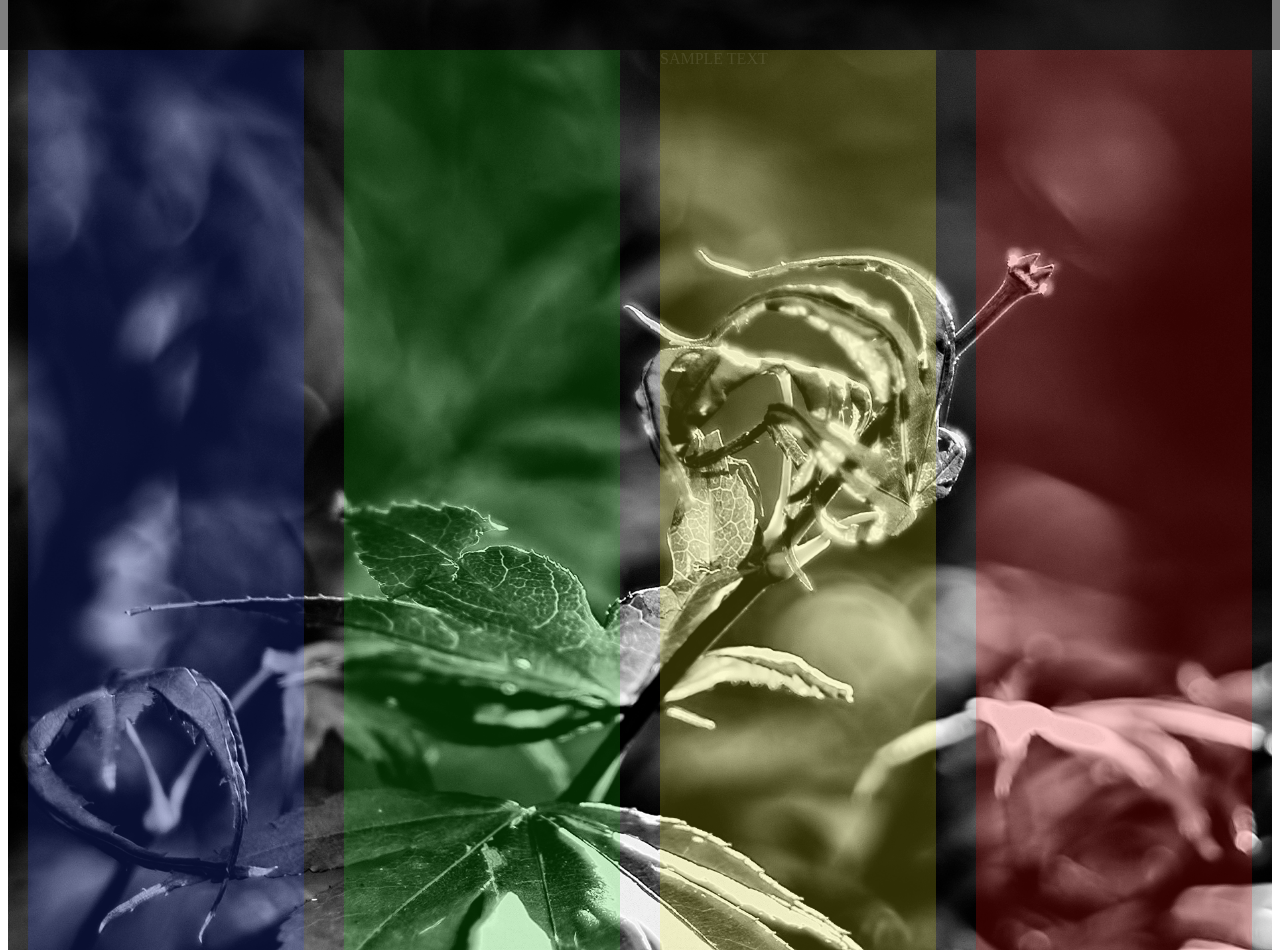
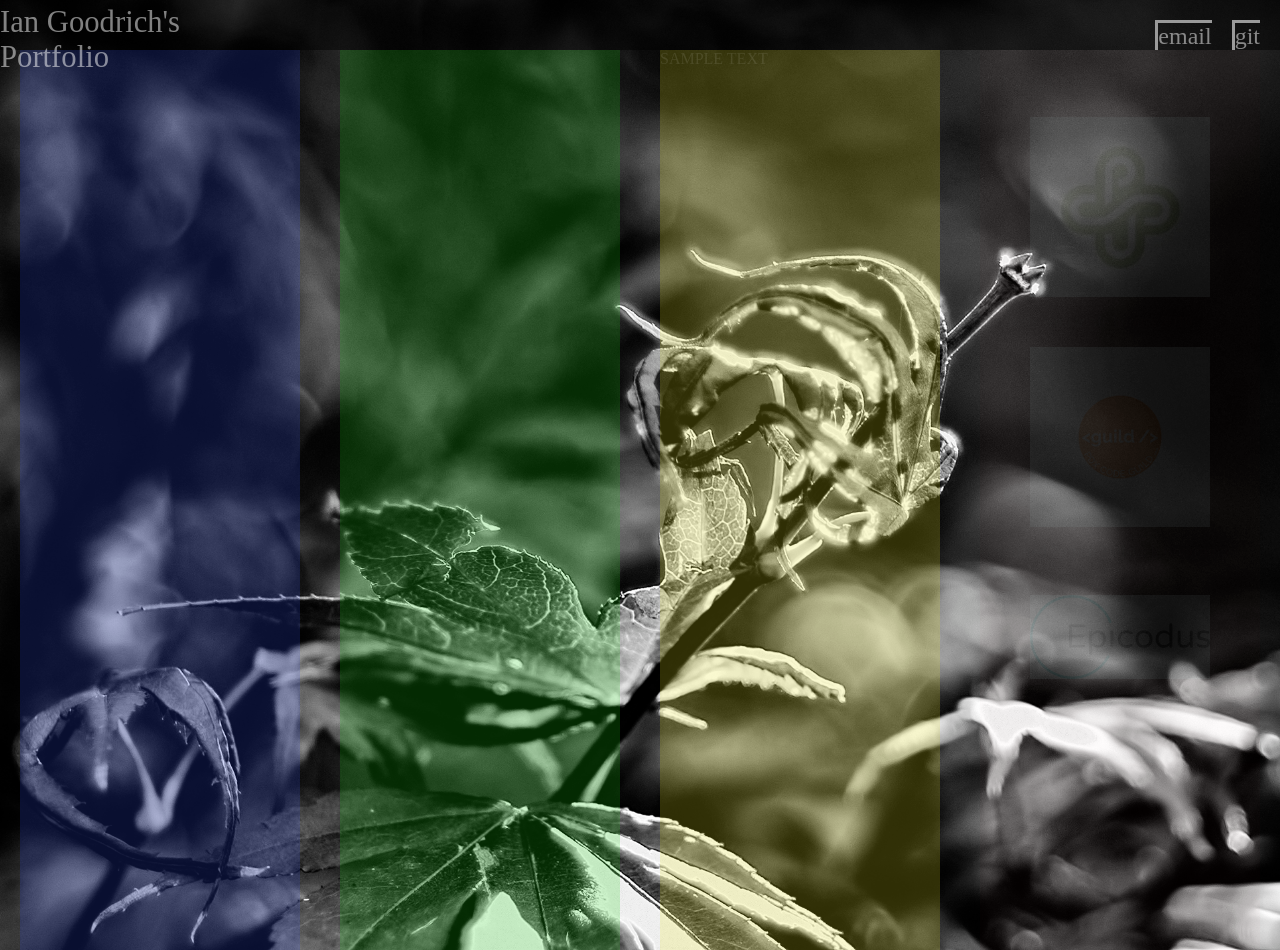
Before and after one commit to LeeMellon/goodrich_review_1, a plain HTML site: page index.html in a window 1280 px wide. Drawn offline with Linux system fonts and the light colour scheme.

Commit message:
education section and padding, rough text

```diff
--- a/css/styles.css
+++ b/css/styles.css
@@ -1,6 +1,5 @@
 body{
-  margin-top: 0;
-  margin-bottom: 0;
+margin: 0;
 }
 
 .head_container{
@@ -24,22 +23,51 @@ body{
 }
 
 #nav{
+    display: flex;
     top:0;
     position: fixed;
     width: 100%;
     height: 50px;
     background-color: rgba(0,0,0,.5);
     z-index: 99;
-}
-/* a {
-  background-color: powderblue;
-  transition: background-color .5s;
+    align-content:flex-end;
+    color: rgba(255, 255, 255, 0.5);
+    font-size: 23pt;
+    justify-content: flex-end;
+
 }
 
-a:hover {
-  background-color: gold;
+#title{
+  display: flex;
+  padding-top: 5px;
+  padding-right: 900px;
 }
- */
+
+#mail{
+  text-decoration: none;
+  font-size: 18pt;
+  color: rgba(255, 255, 255, 0.5);
+  border-style: inset;
+  border-bottom: none;
+  border-right: none;
+  display: flex;
+  align-self: flex-end;
+
+}
+
+#git{
+  text-decoration: none;
+  margin-left: 20px;
+  margin-right: 20px;
+  font-size: 18pt;
+  color: rgba(255, 255, 255, 0.5);
+  border-style: inset;
+  border-bottom: none;
+  border-right: none;
+  display: flex;
+  align-self: flex-end;
+}
+
 
 #b{
   margin: 20px;
@@ -99,7 +127,8 @@ a:hover {
   color:  rgba(0, 0, 0, 1);
 }
 
-#e{
+.e{
+  flex-flow: column;
   margin: 20px;
   margin-top: 50px;
   margin-bottom: 0;
@@ -107,14 +136,15 @@ a:hover {
   flex-grow: 1;
   width: 100px;
   height: 900px;
+  opacity: .05;
+  color: rgba(255, 255, 255, .1);
   background-color: rgba(248, 10, 6, .2);
   transition: background-color .3s;
-  color: rgba(255, 255, 255, .1);
   transition: color .3s;
+  transition: opacity: .3s;
 }
 
-#e:hover{
+.e:hover{
   background-color: rgba(248, 10, 6, .9);
   color:  rgba(0, 0, 0, 1);
-
-}
+  opacity: 1;
--- a/index.html
+++ b/index.html
@@ -8,14 +8,28 @@
   <body>
     <div id="imagebox">
       <div class="head_container">
-        <div id="nav"></div>
+        <div id="nav"><span id="title"> Ian Goodrich's Portfolio</span>
+          <!-- <div> -->
+            <a href="mailto:iangoodrich@hotmail.com" id="mail">email</a>
+            <a href="https://github.com/LeeMellon" id="git">git</a>
+          <!-- </div> -->
+        </div>
       </div>
       <div class="main_container">
         <div id="b"></div>
         <div id="c"></div>
         <div id="d">SAMPLE TEXT</div>
-        <div id="e"></div>
+
+        <div class="e">
+          <h2>Education</h2>
+          <img src="css/psu.jpg"; style="padding-left: 50px; padding-right:50px;">
+          <p>Graduate with triple honors 2010</p>
+          <img src="css/codeguild.jpg"; style="padding-left: 50px; padding-right:50px;">
+          <p>Graduated Python Fullstack Bootcamp 2017</p>
+          <img src="css/epicodus.jpg"; style="padding-left: 50px; padding-right:50px;">
+          <p>Currently Enrolled in C#/.Net Bootcamp</p>
         </div>
+      </div>
     </div>
   </body>
 </html>
```
Also changed, not shown: css/codeguild.jpg (added), css/deadend.jpg (deleted), css/epicodus.jpg (added), css/psu.jpg (added), 1 other file.
